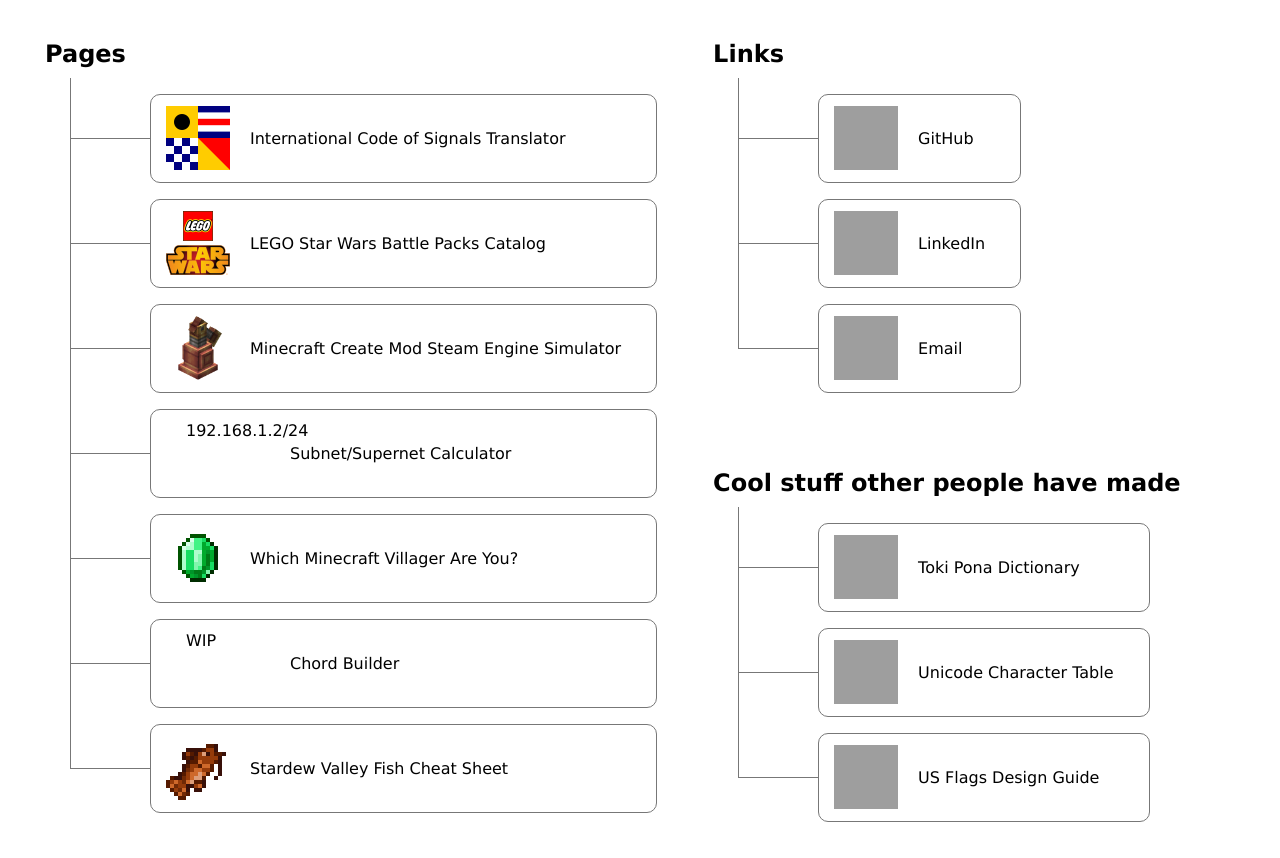
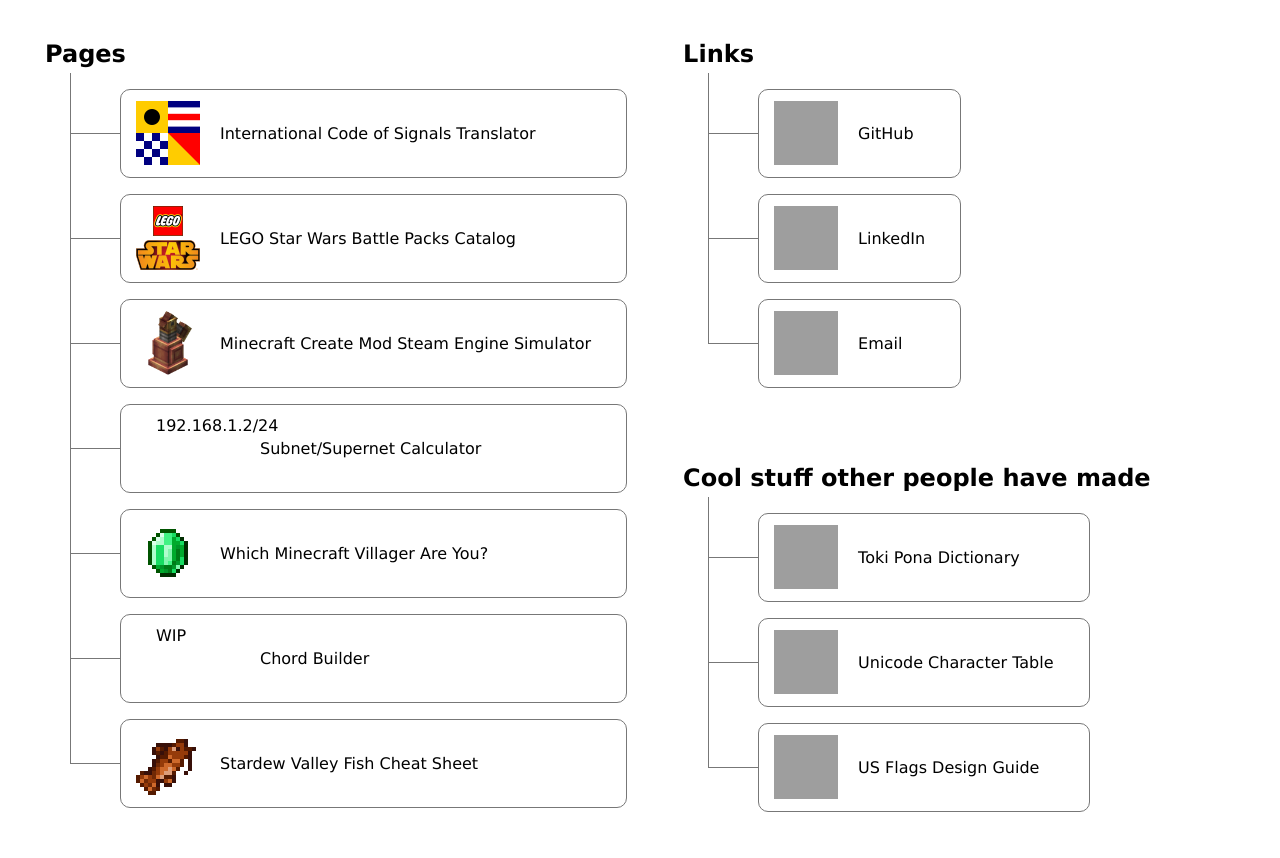
Before and after one commit to idculver27/idculver.net, a PHP site: page / in a window 1280 px wide. Shown: the part 94-952 px from the top of the page. After the commit the page ends 906 px from the top, so only its background shows below. Run offline with PHP 8.4, Linux system fonts and the light colour scheme; grey boxes are pictures that could not be loaded.

Commit message:
style tweaks

```diff
--- a/styles/index.css
+++ b/styles/index.css
@@ -29,7 +29,7 @@ h1 {
 	margin-left: 20px;
 }
 h2 {
-	margin-bottom: 10px;
+	margin-bottom: 5px;
 }
 header {
 	align-items: center;
@@ -67,7 +67,7 @@ span {
 	border-left: 1px solid var(--gray);
 	box-sizing: border-box;
 	height: 105px;
-	width: 80px;
+	width: 50px;
 }
 .treeBranchTop {
 	height: 61px;
@@ -81,6 +81,7 @@ span {
 #main {
 	margin-left: 25px;
 	margin-right: 25px;
+	overflow-y: scroll;
 }
 @media (prefers-color-scheme: dark) {
 	a:link, a:visited {
```
